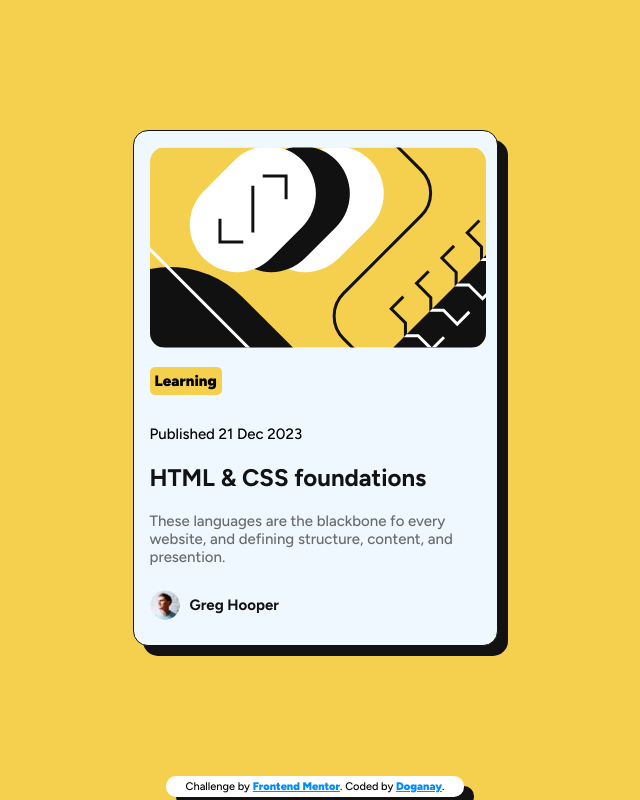
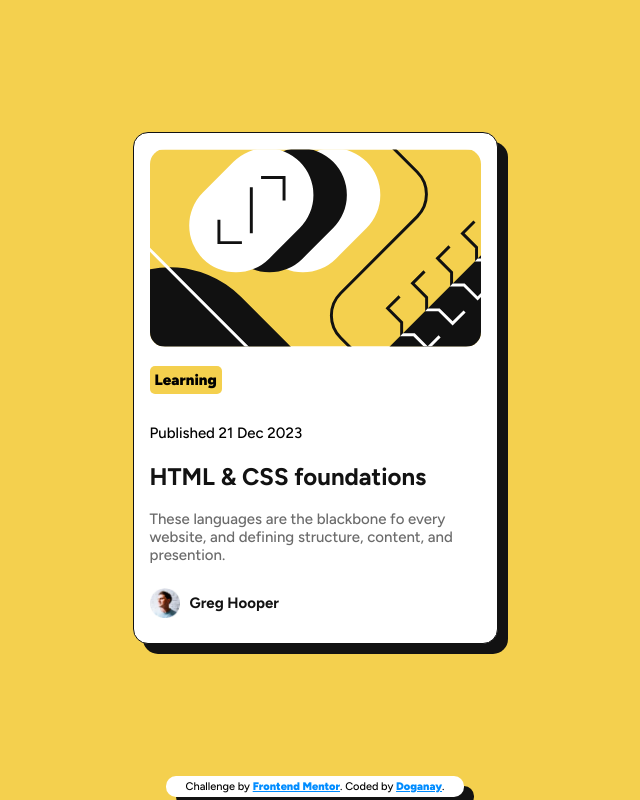
Before and after one commit to doganayurgupluoglu/fmblokpratik, a plain HTML site: page index.html in a window 1280 px wide. Shown: the whole page, without its empty margins (325-965 px from the left). Drawn offline with Linux system fonts and the light colour scheme.

Commit message:
p seçicileri için * kaldırdım ve image classdaki img için object-fit ekledim

```diff
--- a/style.css
+++ b/style.css
@@ -7,7 +7,7 @@ body {
     font-weight: 500;
 }
 
-* p {
+p {
     font-size: 15px;
 }
 
@@ -20,7 +20,7 @@ main {
 
 .container {
     box-sizing: border-box;
-    background-color: aliceblue;
+    background-color: hsl(0, 0%, 100%);
     width: auto;
     height: auto;
     border-radius: 15px;
@@ -30,10 +30,11 @@ main {
     box-shadow: 10px 10px 0 0 hsl(0, 0%, 7%);
 }
 
-img {
+.image img {
     border-radius: 15px;
+    width: 100%;
+    object-fit: cover;
 }
-
 
 .status {
     display: inline-block;
```
